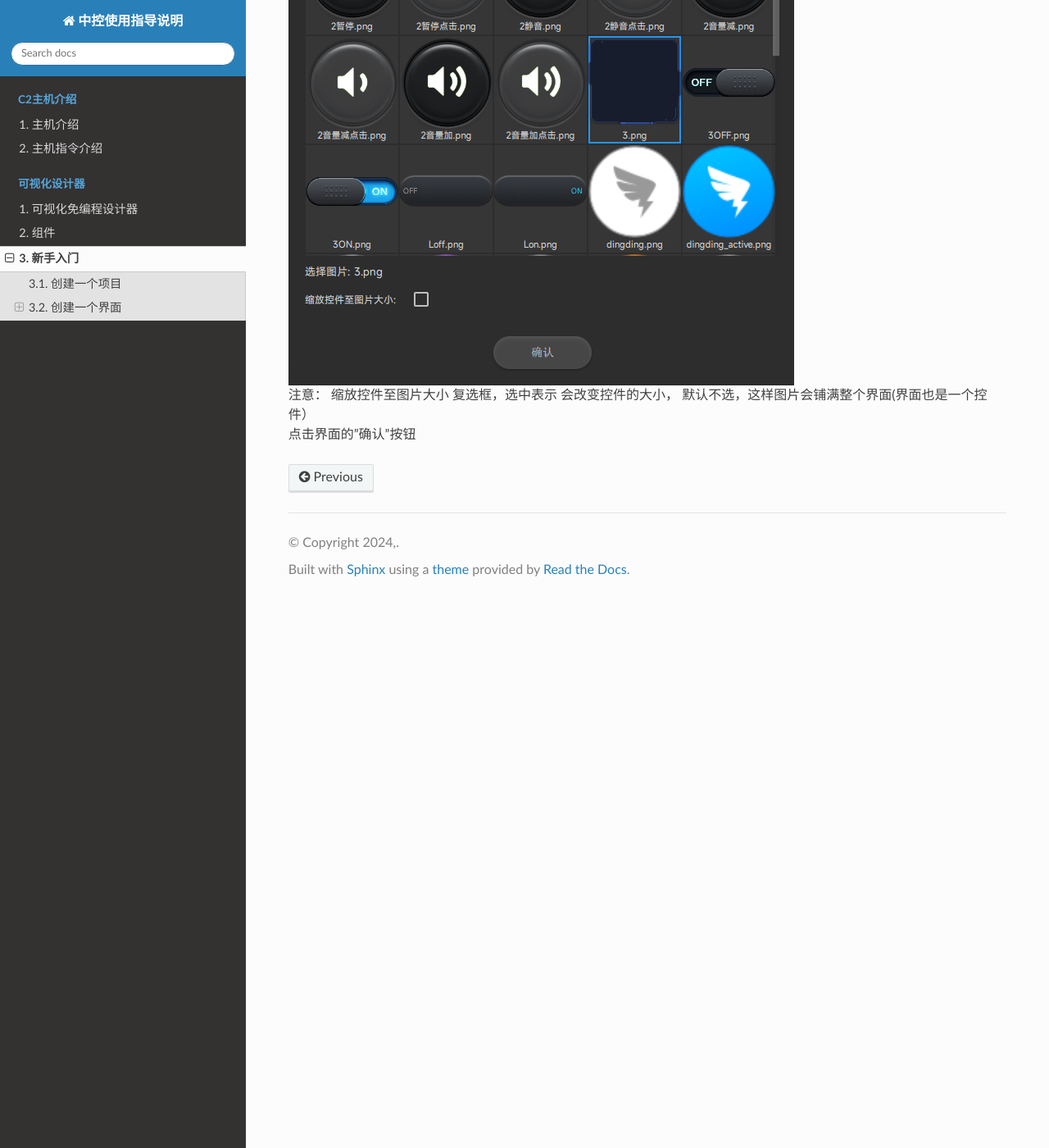
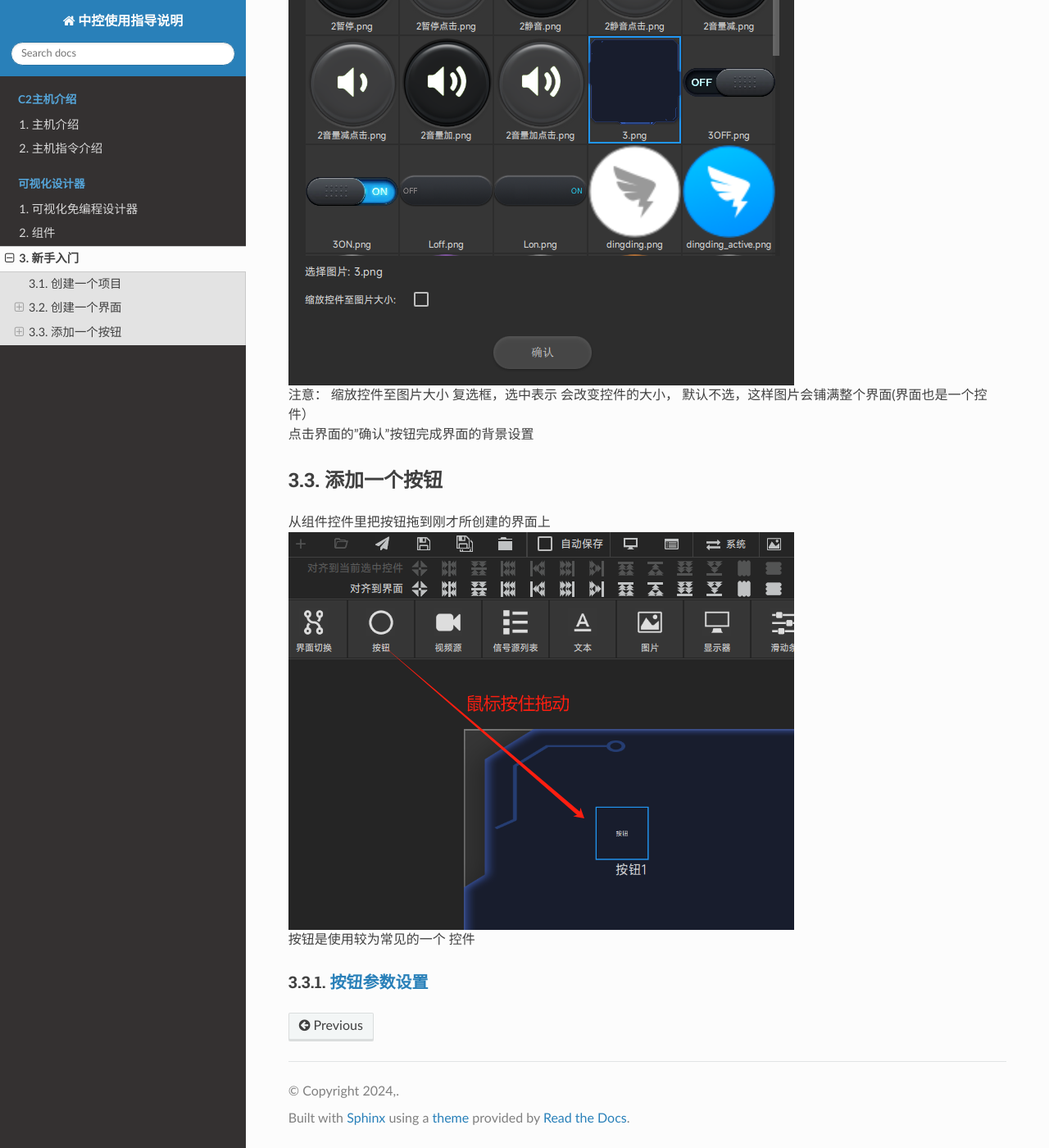
Before and after one commit to konggit/ControlManual, a Sphinx documentation site: the page built from docs/source/VGD/newer_step.md, in a window 1280 px wide and 1400 px high, scrolled down 2407 px. Shown: the whole window at 82% size. Built offline with Sphinx 7.4.7 and the Read the Docs theme 3.1.0, drawn with Linux system fonts in a browser that asks for light colours.

Commit message:
增加链接

```diff
--- a/docs/source/VGD/newer_step.md
+++ b/docs/source/VGD/newer_step.md
@@ -24,4 +24,9 @@
 点击 界面的背景图标 选择所需要的图片。
 ![选择界面背景图片](../images/steps/6selectbackimage.png "选择界面背景图片")
 注意： 缩放控件至图片大小 复选框，选中表示 会改变控件的大小， 默认不选，这样图片会铺满整个界面(界面也是一个控件）
-点击界面的"确认"按钮
+点击界面的"确认"按钮完成界面的背景设置
+## 添加一个按钮
+从组件控件里把按钮拖到刚才所创建的界面上
+![加入按钮控件](../images/steps/7addbutton.png "加入按钮控件")
+按钮是使用较为常见的一个 控件
+### [按钮参数设置](./button.md)
```
Also changed, not shown: docs/source/images/steps/7addbutton.png (added).
